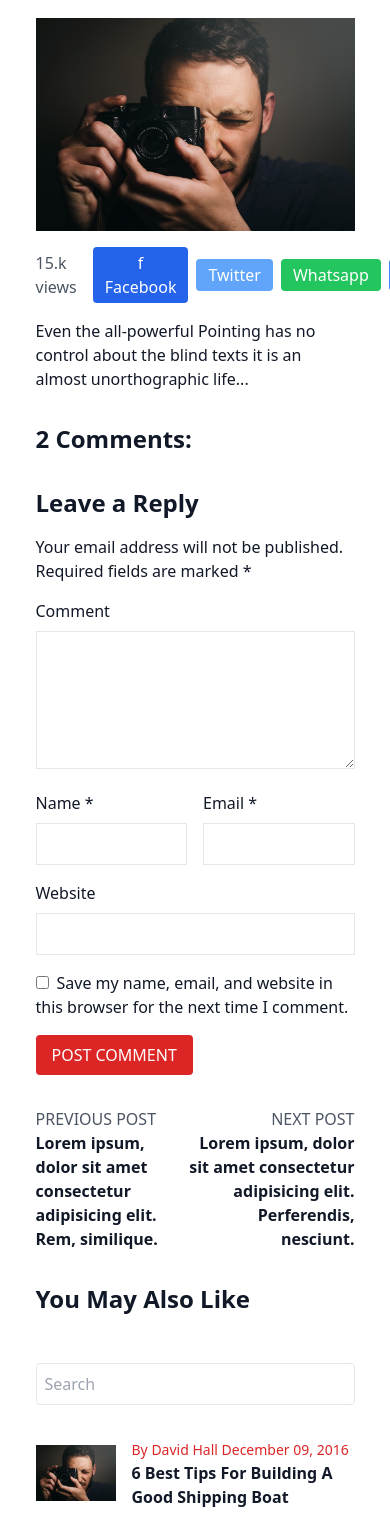
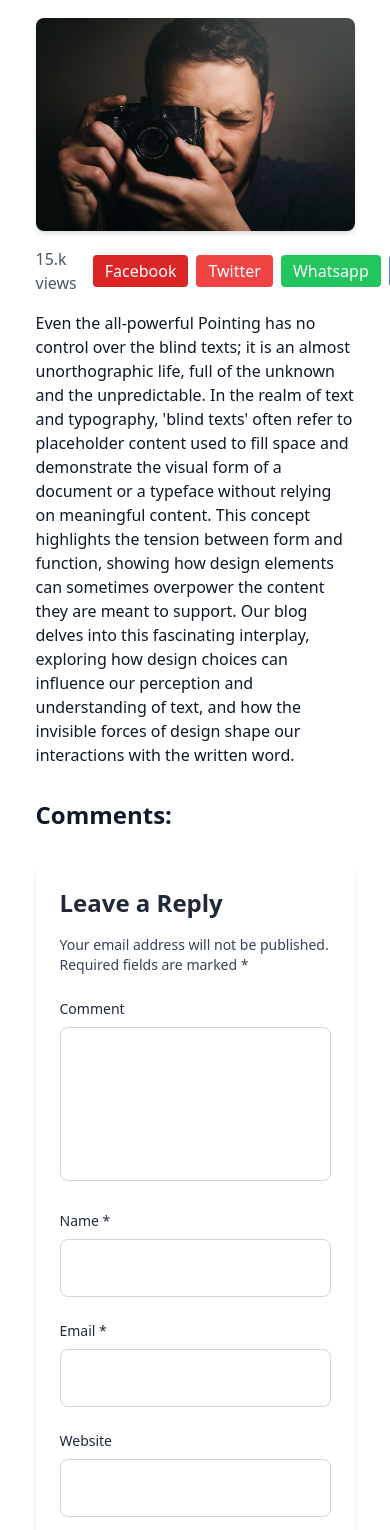
Before and after one commit to AyeshaTehreem/FTA, a React (Create React App) app in the folder Frontend/: page /blogpost in a window 390 px wide. Shown: the part 437-1967 px from the top of the page. Built offline with nearby package versions, Linux system fonts and the light colour scheme.

Commit message:
i added frontend for blogs

```diff
--- a/Frontend/package.json
+++ b/Frontend/package.json
@@ -34,5 +34,6 @@
       "last 1 firefox version",
       "last 1 safari version"
     ]
-  }
+  },
+  "keywords": []
 }
--- a/Frontend/src/App.jsx
+++ b/Frontend/src/App.jsx
@@ -10,6 +10,7 @@ import BlogPost from "./components/blogPost/BlogPost";
 import LoadingScreen from "./components/LoadingScreen";
 import ThemeToggle from "./components/ThemeToggle";
 import AboutPage from "./components/about/About";
+import EditorBlog from "./components/blogPost/EditorBlog"
 import axios from 'axios'; // Import axios
 
 const App = () => {
@@ -56,6 +57,7 @@ const App = () => {
             <Route path="/login" element={<Login />} />
             <Route path="/contact" element={<Contact />} />
             <Route path="/blogpost" element={<BlogPost />} />
+            <Route path="/editorblog" element={<EditorBlog />} />
             <Route path="/aboutpage" element={<AboutPage />} />
           </Routes>
           <Footer />
--- a/Frontend/src/components/blogPost/BlogPost.jsx
+++ b/Frontend/src/components/blogPost/BlogPost.jsx
@@ -1,6 +1,29 @@
-import React from 'react';
+import React, { useState } from 'react';
 
 const BlogPost = () => {
+  // Initialize state to keep track of active tags
+  const [activeTag, setActiveTag] = useState(null);
+  const [year, setYear] = useState('');
+  const [month, setMonth] = useState('');
+  const [date, setDate] = useState('');
+
+  // Array of tags
+  const tags = [
+    '#PROPERTY', '#SEA', '#PROGRAMMING', '#LIFE STYLE', '#TECHNOLOGY',
+    '#FRAMEWORK', '#SPORT', '#GAME', '#WFH'
+  ];
+
+  // Handle tag click
+  const handleTagClick = (tag) => {
+    setActiveTag(tag);
+  };
+
+  // Handle search button click
+  const handleSearch = () => {
+    console.log(`Searching for: Year ${year}, Month ${month}, Date ${date}`);
+    // Add your search functionality here
+  };
+
   return (
     <div className="container mx-auto px-4 lg:px-0 font-sans">
       <div className="flex flex-col lg:flex-row">
@@ -9,165 +32,262 @@ const BlogPost = () => {
           <h1 className="text-3xl font-bold mb-2">These Are the 5 Big Tech Stories to Watch in 2017</h1>
           <p className="text-gray-600 mb-4">Lorem ipsum dolor, sit amet consectetur adipisicing elit. Quae, hic.</p>
           <div className="mb-4 flex items-center">
-            <img src="/images/gallery/g1.jpg" alt="John Doe" className="w-10 h-10 rounded-full mr-2" />
+            <img
+              src="/images/gallery/g1.jpg"
+              alt="John Doe"
+              className="w-10 h-10 rounded-full mr-2"
+            />
             <span className="text-gray-600">By John Doe, December 09, 2016 in Business</span>
           </div>
-          <img src="/images/gallery/g1.jpg" alt="White House Press Conference" className="mb-4 w-full" />
+          {/* Image with hover effect */}
+          <img
+            src="/images/gallery/g1.jpg"
+            alt="White House Press Conference"
+            className="mb-4 w-full rounded-lg shadow-md transition-all duration-300 transform hover:scale-101 hover:brightness-105 hover:shadow-xl hover:rounded-2xl"
+          />
+
           <div className="mb-4 flex items-center">
             <span className="text-gray-600 mr-4">15.k views</span>
-            <button className="bg-blue-600 text-white px-3 py-1 rounded mr-2">f Facebook</button>
-            <button className="bg-blue-400 text-white px-3 py-1 rounded mr-2">Twitter</button>
-            <button className="bg-green-500 text-white px-3 py-1 rounded mr-2">Whatsapp</button>
-            <button className="bg-blue-500 text-white px-3 py-1 rounded mr-2">Telegram</button>
-            <button className="bg-blue-700 text-white px-3 py-1 rounded">in LinkedIn</button>
+            <button className="bg-red-600 text-white px-3 py-1 rounded mr-2 hover:bg-red-700">Facebook</button>
+            <button className="bg-red-500 text-white px-3 py-1 rounded mr-2 hover:bg-red-600">Twitter</button>
+            <button className="bg-green-500 text-white px-3 py-1 rounded mr-2 hover:bg-green-600">Whatsapp</button>
+            <button className="bg-blue-500 text-white px-3 py-1 rounded mr-2 hover:bg-blue-600">Telegram</button>
+            <button className="bg-blue-700 text-white px-3 py-1 rounded hover:bg-blue-800">LinkedIn</button>
           </div>
           <article className="prose lg:prose-xl">
-            <p>Even the all-powerful Pointing has no control about the blind texts it is an almost unorthographic life...</p>
-            {/* Rest of the article content */}
+
+<p>Even the all-powerful Pointing has no control over the blind texts; it is an almost unorthographic life, full of the unknown and the unpredictable. In the realm of text and typography, 'blind texts' often refer to placeholder content used to fill space and demonstrate the visual form of a document or a typeface without relying on meaningful content. This concept highlights the tension between form and function, showing how design elements can sometimes overpower the content they are meant to support. Our blog delves into this fascinating interplay, exploring how design choices can influence our perception and understanding of text, and how the invisible forces of design shape our interactions with the written word.</p>{/* Rest of the article content */}
           </article>
 
           {/* Comments section */}
           <div className="mt-8">
-            <h2 className="text-2xl font-bold mb-4">2 Comments:</h2>
+            <h2 className="text-2xl font-bold mb-4">Comments:</h2>
             {/* Comment components */}
           </div>
 
           {/* Leave a reply form */}
-          <form className="mt-8">
-            <h2 className="text-2xl font-bold mb-4">Leave a Reply</h2>
-            <p className="mb-4">Your email address will not be published. Required fields are marked *</p>
-            <div className="mb-4">
-              <label className="block mb-2">Comment</label>
-              <textarea className="w-full border p-2" rows="5"></textarea>
+          <form className="mt-8 p-6 rounded-lg shadow-md bg-white">
+            <h2 className="text-2xl font-bold mb-4 text-gray-800">Leave a Reply</h2>
+            <p className="text-gray-700 mb-6 text-sm">Your email address will not be published. Required fields are marked *</p>
+            <div className="mb-6">
+              <label className="block mb-2 text-gray-800 text-sm font-medium">Comment</label>
+              <textarea
+                className="w-full border border-gray-300 p-4 rounded-lg focus:outline-none focus:ring-2 focus:ring-red-600 resize-none"
+                rows="5"
+              ></textarea>
             </div>
-            <div className="grid grid-cols-2 gap-4 mb-4">
+            <div className="grid grid-cols-1 md:grid-cols-2 gap-6 mb-6">
               <div>
-                <label className="block mb-2">Name *</label>
-                <input type="text" className="w-full border p-2" />
+                <label className="block mb-2 text-gray-800 text-sm font-medium">Name *</label>
+                <input
+                  type="text"
+                  className="w-full border border-gray-300 p-4 rounded-lg focus:outline-none focus:ring-2 focus:ring-red-600"
+                />
               </div>
               <div>
-                <label className="block mb-2">Email *</label>
-                <input type="email" className="w-full border p-2" />
+                <label className="block mb-2 text-gray-800 text-sm font-medium">Email *</label>
+                <input
+                  type="email"
+                  className="w-full border border-gray-300 p-4 rounded-lg focus:outline-none focus:ring-2 focus:ring-red-600"
+                />
               </div>
             </div>
-            <div className="mb-4">
-              <label className="block mb-2">Website</label>
-              <input type="text" className="w-full border p-2" />
+            <div className="mb-6">
+              <label className="block mb-2 text-gray-800 text-sm font-medium">Website</label>
+              <input
+                type="text"
+                className="w-full border border-gray-300 p-4 rounded-lg focus:outline-none focus:ring-2 focus:ring-red-600"
+              />
             </div>
-            <div className="mb-4">
-              <input type="checkbox" className="mr-2" />
-              <label>Save my name, email, and website in this browser for the next time I comment.</label>
+            <div className="mb-6 flex items-center">
+              <input
+                type="checkbox"
+                className="mr-2 border-gray-300 rounded"
+              />
+              <label className="text-gray-700 text-sm">Save my name, email, and website in this browser for the next time I comment.</label>
             </div>
-            <button className="bg-red-600 text-white px-4 py-2 rounded">POST COMMENT</button>
+            <button
+              className="bg-red-600 text-white px-6 py-3 rounded-lg shadow-md hover:shadow-lg transition-shadow duration-300 focus:outline-none focus:ring-2 focus:ring-red-600"
+            >
+              POST COMMENT
+            </button>
           </form>
-
-          {/* Previous/Next Post */}
-          <div className="flex justify-between mt-8">
-            <div>
-              <span className="text-gray-600 block">PREVIOUS POST</span>
-              <a href="#" className="font-bold">Lorem ipsum, dolor sit amet consectetur adipisicing elit. Rem, similique.</a>
-            </div>
-            <div className="text-right">
-              <span className="text-gray-600 block">NEXT POST</span>
-              <a href="#" className="font-bold">Lorem ipsum, dolor sit amet consectetur adipisicing elit. Perferendis, nesciunt.</a>
-            </div>
-          </div>
 
           {/* You May Also Like section */}
           <div className="mt-8">
-            <h2 className="text-2xl font-bold mb-4">You May Also Like</h2>
-            <div className="grid grid-cols-1 md:grid-cols-3 gap-4">
-              {/* Related post cards */}
-            </div>
+
           </div>
         </main>
 
         {/* Sidebar */}
         <aside className="lg:w-1/3 mt-8 lg:mt-0">
+          {/* Date Filter */}
           <div className="mb-8">
-    <input type="text" placeholder="Search" className="w-full p-2 border rounded" />
+            <h3 className="text-2xl font-bold mb-4">Filter By Date</h3>
+            <div className="flex items-center gap-4">
+            <select
+  value={year}
+  onChange={(e) => setYear(e.target.value)}
+  className="border border-gray-300 p-2 rounded-lg bg-white text-gray-800 focus:outline-none focus:ring-2 focus:ring-red-600"
+>
+  <option value="">Year</option>
+  {[2023, 2022, 2021, 2020].map(y => (
+    <option key={y} value={y}>{y}</option>
+  ))}
+</select>
+
+<select
+  value={month}
+  onChange={(e) => setMonth(e.target.value)}
+  className="border border-gray-300 p-2 rounded-lg bg-white text-gray-800 focus:outline-none focus:ring-2 focus:ring-red-600"
+>
+  <option value="">Month</option>
+  <option value="1">January</option>
+  <option value="2">February</option>
+  <option value="3">March</option>
+  <option value="4">April</option>
+  <option value="5">May</option>
+  <option value="6">June</option>
+  <option value="7">July</option>
+  <option value="8">August</option>
+  <option value="9">September</option>
+  <option value="10">October</option>
+  <option value="11">November</option>
+  <option value="12">December</option>
+</select>
+
+<select
+  value={date}
+  onChange={(e) => setDate(e.target.value)}
+  className="border border-gray-300 p-2 rounded-lg bg-white text-gray-800 focus:outline-none focus:ring-2 focus:ring-red-600"
+>
+  <option value="">Date</option>
+  {[...Array(31).keys()].map(d => (
+    <option key={d} value={d+1}>{d+1}</option>
+  ))}
+</select>
+
+              <button
+                onClick={handleSearch}
+                className="bg-red-600 text-white px-4 py-2 rounded-lg ml-4 shadow-md hover:bg-red-700 transition-colors duration-300"
+              >
+                Search
+              </button>
+            </div>
           </div>
 
+          {/* Most Read */}
           <div className="mb-8">
-    <div className="mb-4 flex items-center">
-      <img src="/images/gallery/g1.jpg" alt="Thumbnail" className="w-20 h-14 object-cover mr-4" />
+            <h3 className="text-2xl font-bold mb-8">Most Read</h3>
+            <div className="mb-6 flex items-center hover:shadow-lg transition-shadow duration-200">
+              <img
+                src="/images/gallery/g1.jpg"
+                alt="Thumbnail"
+                className="w-28 h-20 object-cover mr-6 rounded-lg shadow-sm transition-transform transform hover:scale-105"
+              />
               <div>
-        <span className="text-red-600 text-sm">By David Hall  December 09, 2016</span>
-        <h4 className="font-bold">6 Best Tips For Building A Good Shipping Boat</h4>
+                <span className="text-red-600 text-base">By David Hall, December 09, 2016</span>
+                <h4 className="font-bold text-lg">6 Best Tips For Building A Good Shipping Boat</h4>
               </div>
             </div>
-    <div className="mb-4 flex items-center">
-      <img src="/images/gallery/g1.jpg" alt="Thumbnail" className="w-20 h-14 object-cover mr-4" />
+            <div className="mb-6 flex items-center hover:shadow-lg transition-shadow duration-200">
+              <img
+                src="/images/gallery/g1.jpg"
+                alt="Thumbnail"
+                className="w-28 h-20 object-cover mr-6 rounded-lg shadow-sm transition-transform transform hover:scale-105"
+              />
               <div>
-        <span className="text-red-600 text-sm">By David Hall  December 09, 2016</span>
-        <h4 className="font-bold">Pembalap Mulai Melaju Kencang</h4>
+                <span className="text-red-600 text-base">By David Hall, December 09, 2016</span>
+                <h4 className="font-bold text-lg">Pembalap Mulai Melaju Kencang</h4>
               </div>
             </div>
-    <div className="mb-4 flex items-center">
-      <img src="/images/gallery/g1.jpg" alt="Thumbnail" className="w-20 h-14 object-cover mr-4" />
+            <div className="mb-6 flex items-center hover:shadow-lg transition-shadow duration-200">
+              <img
+                src="/images/gallery/g1.jpg"
+                alt="Thumbnail"
+                className="w-28 h-20 object-cover mr-6 rounded-lg shadow-sm transition-transform transform hover:scale-105"
+              />
               <div>
-        <span className="text-red-600 text-sm">By David Hall  December 09, 2016</span>
-        <h4 className="font-bold">Cristian Ronaldo Mulai Mengocek Lawannya,</h4>
+                <span className="text-red-600 text-base">By David Hall, December 09, 2016</span>
+                <h4 className="font-bold text-lg">Cristian Ronaldo Mulai Mengocek Lawannya</h4>
+              </div>
+            </div>
+            <div className="mb-6 flex items-center hover:shadow-lg transition-shadow duration-200">
+              <img
+                src="/images/gallery/g1.jpg"
+                alt="Thumbnail"
+                className="w-28 h-20 object-cover mr-6 rounded-lg shadow-sm transition-transform transform hover:scale-105"
+              />
+              <div>
+                <span className="text-red-600 text-base">By David Hall, December 09, 2016</span>
+                <h4 className="font-bold text-lg">Pembalap Mulai Melaju Kencang</h4>
+              </div>
+            </div>
+            <div className="mb-6 flex items-center hover:shadow-lg transition-shadow duration-200">
+              <img
+                src="/images/gallery/g1.jpg"
+                alt="Thumbnail"
+                className="w-28 h-20 object-cover mr-6 rounded-lg shadow-sm transition-transform transform hover:scale-105"
+              />
+              <div>
+                <span className="text-red-600 text-base">By David Hall, December 09, 2016</span>
+                <h4 className="font-bold text-lg">Pembalap Mulai Melaju Kencang</h4>
+              </div>
+            </div>
+            <div className="mb-6 flex items-center hover:shadow-lg transition-shadow duration-200">
+              <img
+                src="/images/gallery/g1.jpg"
+                alt="Thumbnail"
+                className="w-28 h-20 object-cover mr-6 rounded-lg shadow-sm transition-transform transform hover:scale-105"
+              />
+              <div>
+                <span className="text-red-600 text-base">By David Hall, December 09, 2016</span>
+                <h4 className="font-bold text-lg">Pembalap Mulai Melaju Kencang</h4>
+              </div>
+            </div>
+            <div className="mb-6 flex items-center hover:shadow-lg transition-shadow duration-200">
+              <img
+                src="/images/gallery/g1.jpg"
+                alt="Thumbnail"
+                className="w-28 h-20 object-cover mr-6 rounded-lg shadow-sm transition-transform transform hover:scale-105"
+              />
+              <div>
+                <span className="text-red-600 text-base">By David Hall, December 09, 2016</span>
+                <h4 className="font-bold text-lg">Pembalap Mulai Melaju Kencang</h4>
               </div>
             </div>
           </div>
 
-  <div className="mb-8">
-    <img src="/images/gallery/g1.jpg" alt="Featured Image" className="w-full h-48 object-cover mb-2" />
-    <span className="bg-red-600 text-white px-2 py-1 text-sm">TRAVEL</span>
-    <span className="text-red-600 text-sm ml-2">By David Hall  December 09, 2016</span>
-    <h3 className="text-xl font-bold my-2">Proin eu nisl et arcu iaculis placerat sollicitudin ut est</h3>
-    <p className="text-gray-600 mb-4">Maecenas accumsan tortor ut velit pharetra mollis. Proin eu nisl et arcu iaculis placerat sollicitudin ut est. In fringilla dui dui.</p>
-    <button className="bg-red-600 text-white px-4 py-2 rounded">Read More</button>
-  </div>
-
-  <div className="mb-8">
-    <h3 className="text-xl font-bold mb-4">Stay Connected</h3>
-    <button className="w-full bg-blue-600 text-white py-2 mb-2 flex justify-between items-center px-4">
-      <span>f</span>
-      <span>19,243 Fans</span>
-      <span>Like</span>
-    </button>
-    <button className="w-full bg-blue-400 text-white py-2 mb-2 flex justify-between items-center px-4">
-      <span>t</span>
-      <span>2,076 Followers</span>
-      <span>Follow</span>
-    </button>
-    <button className="w-full bg-red-600 text-white py-2 flex justify-between items-center px-4">
-      <span>y</span>
-      <span>15,200 Followers</span>
-      <span>Subscribe</span>
-    </button>
-  </div>
-
+          {/* Tags */}
           <div className="mb-8">
             <h3 className="text-xl font-bold mb-4">Tags</h3>
             <div className="flex flex-wrap">
-      <span className="bg-gray-200 px-2 py-1 m-1 text-sm">#PROPERTY</span>
-      <span className="bg-red-600 text-white px-2 py-1 m-1 text-sm">#SEA</span>
-      <span className="bg-gray-200 px-2 py-1 m-1 text-sm">#PROGRAMMING</span>
-      <span className="bg-gray-200 px-2 py-1 m-1 text-sm">#LIFE STYLE</span>
-      <span className="bg-gray-200 px-2 py-1 m-1 text-sm">#TECHNOLOGY</span>
-      <span className="bg-gray-200 px-2 py-1 m-1 text-sm">#FRAMEWORK</span>
-      <span className="bg-gray-200 px-2 py-1 m-1 text-sm">#SPORT</span>
-      <span className="bg-gray-200 px-2 py-1 m-1 text-sm">#GAME</span>
-      <span className="bg-gray-200 px-2 py-1 m-1 text-sm">#WFH</span>
+              {tags.map((tag, index) => (
+                <span
+                  key={index}
+                  className={`px-2 py-1 m-1 text-sm cursor-pointer ${activeTag === tag ? 'bg-red-600 text-white' : 'bg-gray-200'}`}
+                  onClick={() => handleTagClick(tag)}
+                >
+                  {tag}
+                </span>
+              ))}
             </div>
           </div>
 
-  <div className="mb-8">
-    <h3 className="text-xl font-bold mb-4">Newsletter</h3>
-    <p className="mb-4">The most important world news and events of the day.</p>
-    <p className="mb-4">Get magzrenvi daily newsletter on your inbox.</p>
-    <form className="flex">
-      <input type="email" placeholder="Your email address" className="flex-grow p-2 border rounded-l" />
-      <button type="submit" className="bg-red-600 text-white px-4 py-2 rounded-r">SIGN UP</button>
-    </form>
+          {/* Newsletter */}
+          <div className="mb-8 p-6 rounded-lg shadow-md">
+            <h3 className="text-2xl font-bold mb-4 text-gray-800">Newsletter</h3>
+            <p className="text-gray-700 mb-4">Sign up for free and be the first to get notified about new posts.</p>
+            <div className="flex flex-col md:flex-row items-center">
+              <input
+                type="email"
+                className="border border-gray-300 p-3 rounded-lg flex-grow mb-4 md:mb-0 md:mr-4 focus:outline-none focus:ring-2 focus:ring-red-600"
+                placeholder="Enter your email"
+              />
+              <button className="bg-red-600 text-white px-6 py-3 rounded-lg shadow-lg hover:bg-red-700 transition-colors duration-300">
+                SIGN UP
+              </button>
             </div>
-
-  <div className="mb-8">
-    <h3 className="text-xl font-bold mb-4">Advertise</h3>
-    <img src="/path-to-cyber-monday-image.jpg" alt="Cyber Monday Sale" className="w-full" />
           </div>
         </aside>
       </div>
--- a/Frontend/src/components/common/header/Header.jsx
+++ b/Frontend/src/components/common/header/Header.jsx
@@ -88,8 +88,10 @@ const Header = () => {
           <div className="flex space-x-4">
             <Link to="/contact" className="text-sm text-gray-600 hover:text-gray-800">CONTACT</Link>
             <Link to="/donation" className="text-sm text-gray-600 hover:text-gray-800">DONATION</Link>
-            <div className="text-sm text-gray-600">CURRENCY: USD</div>
-            <div className="text-sm text-gray-600">WISHLIST: 12</div>
+            <Link to="/blogpost" className="text-sm text-gray-600 hover:text-gray-800">BLOGS</Link>
+            <Link to="/editorblog" className="text-sm text-gray-600 hover:text-gray-800">ADD BLOG</Link>
+
+            <div className="text-sm text-gray-600">FAKE NEWS</div>
             {user.isLoggedIn ? (
               <button
                 onClick={handleLogout}
```
Also changed, not shown: Frontend/src/components/blogPost/EditorBlog.jsx (added, +120 -0 lines), 1 other file (tests, documents, lock files or other folders). Lines whose indentation alone changed are shown as unchanged.
